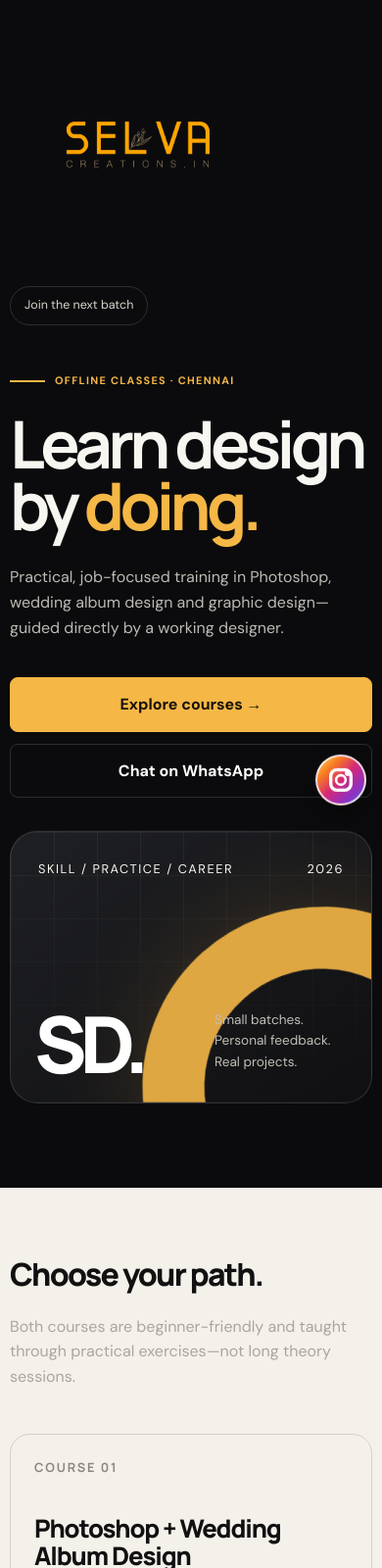
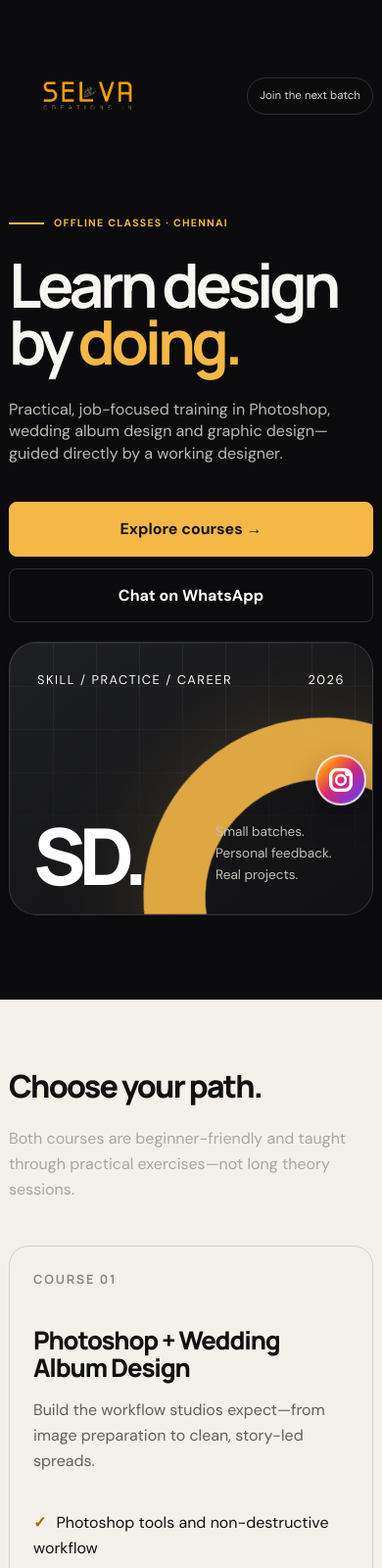
Before and after one commit to selvacreationsin-dev/SELVACREATIONS.IN, a plain HTML site: page index.html in a window 390 px wide. Shown: the top 1600 px of the page at 98% size. Drawn offline with Linux system fonts and the light colour scheme.

Commit message:
Add files via upload

```diff
--- /dev/null
+++ b/responsive.css
@@ -0,0 +1,169 @@
+@media (max-width: 900px) {
+  nav {
+    height: auto;
+    padding: 18px 0;
+    flex-wrap: wrap;
+    gap: 14px;
+  }
+
+  .brand-logo img {
+    max-width: 300px;
+  }
+
+  .navlinks {
+    gap: 18px;
+    flex-wrap: wrap;
+    justify-content: flex-end;
+  }
+
+  .hero {
+    grid-template-columns: 1fr;
+    gap: 40px;
+    padding: 50px 0 80px;
+  }
+
+  .hero-card {
+    max-width: 540px;
+    width: 100%;
+    margin: 0 auto;
+  }
+
+  .section-head,
+  .about,
+  .reg-grid {
+    display: grid;
+    grid-template-columns: 1fr;
+    gap: 25px;
+  }
+
+  .courses,
+  .steps {
+    grid-template-columns: 1fr;
+  }
+
+  .proof-grid {
+    grid-template-columns: 1fr 1fr;
+  }
+}
+
+@media (max-width: 560px) {
+  body {
+    overflow-x: hidden;
+  }
+
+  nav {
+    align-items: flex-start;
+  }
+
+  .brand-logo {
+    margin-top: 0;
+  }
+
+  .brand-logo img {
+    max-width: 160px;
+    transform: none;
+  }
+
+  .brand-logo:hover img {
+    transform: none;
+  }
+
+  .navlinks {
+    gap: 8px 12px;
+    font-size: 0.72rem;
+  }
+
+  .navlinks a:not(.pill) {
+    display: none;
+  }
+
+  .pill {
+    padding: 9px 12px;
+  }
+
+  .hero {
+    padding-top: 24px;
+    gap: 26px;
+  }
+
+  .eyebrow {
+    letter-spacing: 0.12em;
+    font-size: 0.68rem;
+  }
+
+  .hero h1,
+  .h1 {
+    font-size: clamp(2.8rem, 16vw, 4.3rem);
+  }
+
+  .lead {
+    font-size: 1rem;
+    line-height: 1.4;
+  }
+
+  .actions {
+    flex-direction: column;
+    align-items: stretch;
+  }
+
+  .btn {
+    width: 100%;
+  }
+
+  .hero-card {
+    aspect-ratio: 4 / 3;
+  }
+
+  .hc-num {
+    font-size: 5rem;
+  }
+
+  .course {
+    padding: 24px;
+  }
+
+  .course h3 {
+    font-size: 1.6rem;
+  }
+
+  .proof-grid {
+    grid-template-columns: 1fr;
+  }
+
+  .proof {
+    padding: 24px;
+  }
+
+  .form {
+    grid-template-columns: 1fr;
+  }
+
+  .field {
+    grid-column: 1 / -1;
+  }
+
+  .footer-row {
+    align-items: flex-start;
+    flex-direction: column;
+  }
+
+  .social {
+    gap: 12px;
+    flex-wrap: wrap;
+  }
+
+  .insta-float {
+    width: 52px;
+    height: 52px;
+    right: 16px;
+    bottom: 16px;
+  }
+
+  .wrap {
+    width: min(100% - 18px, 1160px);
+  }
+
+  section {
+    padding: 72px 0;
+  }
+}
```
Also changed, not shown: index.html (+3 -2 lines).
